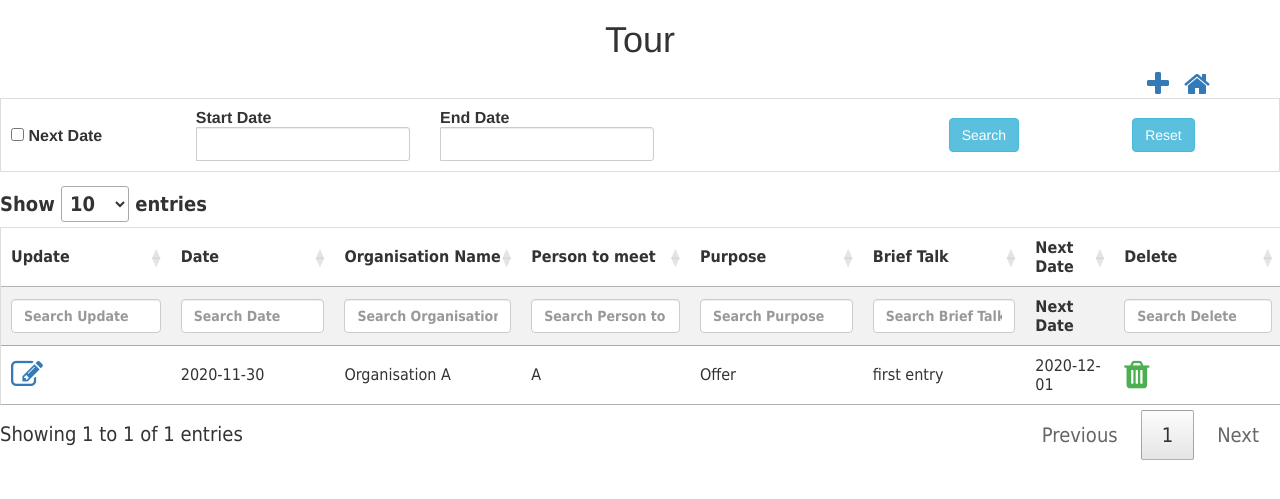
After one commit to CharulBhanawat13/CRM, a PHP site: page /controllers/tour.php in a window 1280 px wide. The commit adds this page. Shown: the top 499 px of the page. Run offline with PHP 8.4, Linux system fonts and the light colour scheme; data comes from the database, SQL or seed files in the repository; both versions use the stored data as it was after the commit; some libraries are stand-ins or nearby versions.

Commit message:
Implemented Tour Page

```diff
--- /dev/null
+++ b/CRP/controllers/tour.php
@@ -0,0 +1,340 @@
+<html>
+<head>
+    <script src="http://ajax.googleapis.com/ajax/libs/jquery/1.11.2/jquery.min.js"></script>
+    <link rel="stylesheet" href="../css/theme.css">
+
+    <script src="http://ajax.googleapis.com/ajax/libs/jquery/1.11.2/jquery.min.js"></script>
+    <script src="https://code.jquery.com/jquery-3.5.1.js"></script>
+    <script src="https://cdn.datatables.net/1.10.22/js/jquery.dataTables.min.js"></script>
+
+    <link rel="stylesheet" href="https://cdn.datatables.net/1.10.22/css/jquery.dataTables.min.css">
+    <link rel="stylesheet" href="https://cdnjs.cloudflare.com/ajax/libs/font-awesome/4.7.0/css/font-awesome.min.css">
+    <link rel="stylesheet" href="https://maxcdn.bootstrapcdn.com/bootstrap/3.4.1/css/bootstrap.min.css">
+    <link rel="stylesheet" href="https://cdnjs.cloudflare.com/ajax/libs/bootstrap-datepicker/1.6.4/css/bootstrap-datepicker.css" />
+    <script src="https://cdnjs.cloudflare.com/ajax/libs/bootstrap-datepicker/1.6.4/js/bootstrap-datepicker.js"></script>
+    <script src="https://maxcdn.bootstrapcdn.com/bootstrap/3.4.1/js/bootstrap.min.js"></script>
+</head>
+<h1>Tour</h1>
+<div class="container">
+    <a style="float:right;margin-left: 15px;" href="../dashboard.php"><i class="fa fa-home fa-2x"></i></a>
+    <a style="float:right" href="#tour_modal" data-toggle="modal" id='add' data-id="1"><i class="fa fa-plus fa-2x"
+                                                                                                aria-hidden="true"></i></a>
+</div>
+
+<?php
+include '../db_connection.php';
+
+$conn = OpenCon();
+
+$sql = "SELECT t.ninternal_id,t.ntour_id,t.ddate,t.norg_id,t.nperson_to_meet_id,t.npurpose_id,t.tbriefTalk,
+t.dnext_date,t.isAvailable,
+c.cperson_name,c.ncontact_person_id,
+p.cpurpose_name,p.npurpose_id ,
+o.corg_name,o.norg_id
+from tbl_tour As t
+JOIN tbl_purpose AS p
+ON t.npurpose_id=p.npurpose_id
+JOIN tbl_contactperson AS c
+ON t.nperson_to_meet_id=c.ncontact_person_id
+JOIN tbl_organisation AS o
+ON o.norg_id=t.norg_id
+where t.isAvailable=1";
+if (isset($_POST['search'])){
+    require_once('../utils/DateFilter.php');
+    if(isset($_POST['nextDateCheckbox'])){
+        $sql=DateFilter::prepareQuery('t.dnext_date',$sql);
+
+    }else{
+        $sql=DateFilter::prepareQuery('t.ddate',$sql);
+    }
+}
+
+$retval = mysqli_query($conn, $sql);
+
+
+echo "
+<form id='dateForm' method='post'>
+<table>
+<tr>
+        <td><input type='checkbox' id='nextDateCheckbox' name='nextDateCheckbox' unchecked> <b>Next Date</b></td>
+        <td><div class='input-daterange'>
+            <div class='col-md-4'>
+                <b>Start Date</b><input type='text' name='start_date' id='start_date' class='form-control' />
+            </div>
+            <div class='col-md-4'>
+                <b>End Date</b><input type='text' name='end_date' id='end_date' class='form-control' />
+            </div>
+        </div></td>
+     <td>   <div class='col-md-4'>
+            <input type='submit' name='search' id='search' value='Search' class='btn btn-info' />
+        </div></td>
+       <td> <div class='col-md-4'>
+            <input type='reset' name='reset' onclick='resetDateForm()' value='Reset' class='btn btn-info' />
+        </div></td>
+        </tr>
+   </table>
+    </form>";
+
+echo "<table id='tourTable'  name='tourTable' >
+
+            <thead>
+            <tr>
+            <th style='display:none;'>INTERNAL ID</th>
+            <th style='display:none;'>Tour  ID</th>
+            <th>Update</th>
+            <th>Date</th>
+            <th>Organisation Name</th>
+            <th>Person to meet</th>
+            <th>Purpose</th>
+            <th>Brief Talk</th>
+            <th>Next Date</th>
+            <th>Delete</th>
+            </tr>
+            </thead>
+                   <tbody>
+            ";
+while ($row = mysqli_fetch_array($retval, MYSQLI_ASSOC)) {
+
+    echo "<tr>";
+
+    echo "<td style='display:none;'>" . $row['ninternal_id'] . "</td>";
+    echo "<td style='display:none;'>" . $row['ntour_id'] . "</td>";
+
+    echo "<td ><a  href='#tour_modal' data-toggle='modal' class='updateClass' data-id='2'><i class='fa fa-edit fa-2x'></i></a></td>";
+    echo "<td>" . $row['ddate'] . "</td>";
+    echo "<td>" . $row['corg_name'] . "</td>";
+    echo "<td>" . $row['cperson_name'] . "</td>";
+    echo "<td>" . $row['cpurpose_name'] . "</td>";
+    echo "<td>" . $row['tbriefTalk'] . "</td>";
+    echo "<td>" . $row['dnext_date'] . "</td>";
+    echo "<td class='action-delete'><i class='fa fa-trash fa-2x' style='color:#4caf50;'</i></td>";
+    echo "</tr>";
+}
+echo "</tbody></table>";
+CloseCon($conn);
+?>
+<script>
+    function resetDateForm(){
+        location.reload();
+
+    }
+    $(document).ready(function () {
+        window.history.replaceState('','',window.location.href)
+
+
+        $(document).on('click', '#add', function () {
+            document.getElementById("tourForm").reset();
+
+            var saveOrUpdate = $(this).data('id');
+            $(".modal-body #saveOrUpdate").val(saveOrUpdate);
+        });
+        // Setup - add a text input to each footer cell
+        $('#tourTable thead tr').clone(true).appendTo('#tourTable thead');
+        $('#tourTable thead tr:eq(1) th').each(function (i) {
+            var title = $(this).text();
+            if (i != 8 && i != 1) {
+                $(this).html('<input class="form-control" type="text" placeholder="Search ' + title + '" />');
+            }
+            $('input', this).on('keyup change', function () {
+                if (table.column(i).search() !== this.value) {
+                    table
+                        .column(i)
+                        .search(this.value)
+                        .draw();
+                }
+            });
+        });
+
+        var table = $('#tourTable').DataTable({
+                orderCellsTop: true,
+                "dom": 'lrtip',
+            }
+        );
+        $('.input-daterange').datepicker({
+            todayBtn:'linked',
+            format: "yyyy-mm-dd",
+            autoclose: true
+        });
+        $('#organisation-dropdown').on('change', function () {
+            var norg_id = this.value;
+            $.ajax({
+                async: true,
+                url: "../utils/saveTourData.php",
+                type: "POST",
+                data: {
+                    norg_id: norg_id
+                },
+                cache: false,
+                success: function (result) {
+                    $("#personToMeet-dropdown").html(result);
+
+                }
+            });
+        });
+        $('#tourTable tbody').on('click', '.updateClass', function () {
+            var saveOrUpdate = $(this).data('id');
+            var id_toUpdate = table.row($(this).parents('tr').first()).data()[0];
+            $(".modal-body #saveOrUpdate").val(saveOrUpdate);
+
+            $.ajax({
+                url: "../utils/saveTourData.php",
+                type: "POST",
+                data: {
+                    id_toUpdate: id_toUpdate,
+                    saveOrUpdate: saveOrUpdate
+                },
+                cache: false,
+                success: function (row_datas) {
+                    $.each(JSON.parse(row_datas), function (idx, row_data) {
+                        $(".modal-body #internal_id").val(row_data.ninternal_id);
+                        $(".modal-body #tourId").val(row_data.ntour_id);
+                        $(".modal-body #date").val(row_data.ddate);
+                        $(".modal-body #organisation-dropdown").val(row_data.norg_id);
+                        $(".modal-body #personToMeet-dropdown").val(row_data.nperson_to_meet_id);
+                        $(".modal-body #purpose-dropdown").val(row_data.npurpose_id);
+                        $(".modal-body #briefTalk").val(row_data.tbriefTalk);
+                        $(".modal-body #nextDate").val(row_data.dnext_date);
+                        $('#personToMeet-dropdown').append(`<option value="${row_data.nperson_to_meet_id}" selected>${row_data.cperson_name}</option>`);
+
+                    });
+                }
+            });
+        });
+        $('#tourTable').on('click', '.action-delete', function () {
+            var id_toDelete = table.row($(this).parents('tr').first()).data()[0];
+            alert(id_toDelete);
+            $.ajax({
+                async: true,
+                url: "../utils/saveTourData.php",
+                type: "POST",
+
+                data: {
+                    id_toDelete: id_toDelete
+                },
+                cache: false,
+                success: function (result) {
+                    window.location.reload();
+                }
+            });
+        });
+
+        $('.modal').on('hidden.bs.modal', function(e)
+        {
+            $(this).find('tourForm').trigger('reset');
+        }) ;
+
+
+
+    });
+
+</script>
+
+<form id="tourForm" method="post" action="../utils/saveTourData.php" >
+
+    <div class="modal fade" id="tour_modal" tabindex="-1" role="dialog" aria-labelledby="my_modalLabel">
+        <div class="modal-dialog" role="dialog">
+            <div class="modal-content">
+                <div class="modal-header">
+                    <button type="button" class="close" data-dismiss="modal" aria-label="Close"><span
+                            aria-hidden="true">&times;</span></button>
+                    <h4 class="modal-title" id="myModalLabel">Tour Information</h4>
+                </div>
+                <div class="modal-body">
+                    <table>
+
+                        <input type="hidden" name="saveOrUpdate" id="saveOrUpdate" class="form-control"
+                               maxlength="50" required/>
+                        <input type="hidden" name="internal_id" id="internal_id" class="form-control"
+                               maxlength="50" required/>
+
+                        <tr>
+                            <td>Tour Code</td>
+                            <td>
+                                <input type="text" name="tourId" id="tourId" class="form-control"
+                                       maxlength="50" required/>
+                            </td>
+                        </tr>
+                        <tr>
+                            <td>Date</td>
+                            <td>
+                                <input type="date" name="date" id="date" class="form-control" maxlength="50"
+                                       required/>
+                            </td>
+                        </tr>
+                        <tr>
+                            <td>Organisation Name</td>
+                            <td>
+                                <select class="form-control" name="organisationId" id="organisation-dropdown" required>
+                                    <option value="">Select Organisation</option>
+                                    <?php
+                                    require_once "../db_connection.php";
+                                    $conn = OpenCon();
+
+                                    $result = mysqli_query($conn, "SELECT * FROM tbl_organisation");
+                                    while ($row = mysqli_fetch_array($result)) {
+                                        ?>
+                                        <option value="<?php echo $row['norg_id']; ?>"><?php echo $row["corg_name"]; ?></option>
+                                        <?php
+                                    }
+                                    CloseCon($conn);
+                                    ?>
+                                </select>
+                            </td>
+                        </tr>
+
+                        <tr>
+                            <td>Person to meet</td>
+                            <td>
+                                <select class="form-control" name="personToMeet" id="personToMeet-dropdown"
+                                        required>
+                            </td>
+                        </tr>
+                        <tr>
+                            <td>Purpose</td>
+                            <td>
+                                <select class="form-control" name="purpose" id="purpose-dropdown" required>
+                                    <option value="">Select Purpose</option>
+                                    <?php
+                                    require_once "../db_connection.php";
+                                    $conn = OpenCon();
+
+                                    $result = mysqli_query($conn, "SELECT * FROM tbl_purpose");
+                                    while ($row = mysqli_fetch_array($result)) {
+                                        ?>
+                                        <option value="<?php echo $row['npurpose_id']; ?>"><?php echo $row["cpurpose_name"]; ?></option>
+                                        <?php
+                                    }
+                                    CloseCon($conn);
+                                    ?>
+                                </select>
+                            </td>
+                        </tr>
+
+                        <tr>
+                            <td>Brief Talk</td>
+                            <td>
+                                <textarea name="briefTalk" id="briefTalk" class="form-control" maxlength="50"
+                                          required></textarea>
+                            </td>
+                        </tr>
+                        <tr>
+                            <td>Next Date</td>
+                            <td>
+                                <input type="date" name="nextDate" id="nextDate" class="form-control" maxlength="50"
+                                       required/>
+                            </td>
+                        </tr>
+
+
+                    </table>
+                </div>
+                <div class="modal-footer">
+                    <i class="fa fa-refresh fa-spin"  id="reset" onclick="reset()" style="font-size:24px"></i>
+                    <button type="button" class="btn btn-default" data-dismiss="modal">No</button>
+                    <button type="submit" id="submitData" name="submitData" class="btn btn-primary">Yes</button>
+                </div>
+            </div>
+        </div>
+    </div>
+</form>
+</html>
--- a/CRP/dashboard.php
+++ b/CRP/dashboard.php
@@ -20,6 +20,7 @@ if ($_SESSION['username'] == '') {
     <a href="controllers/contactPerson.php">Contact Person</a>
     <a href="controllers/callList.php">Call List</a>
     <a href="controllers/visitPlan.php">Visit Plan</a>
+    <a href="controllers/tour.php">Tour</a>
     <a href="controllers/test.php">Test</a>
 
 </div>
```
Also changed, not shown: CRP/crp.sql (+43 -2 lines), CRP/utils/saveTourData.php (added, +98 -0 lines).
